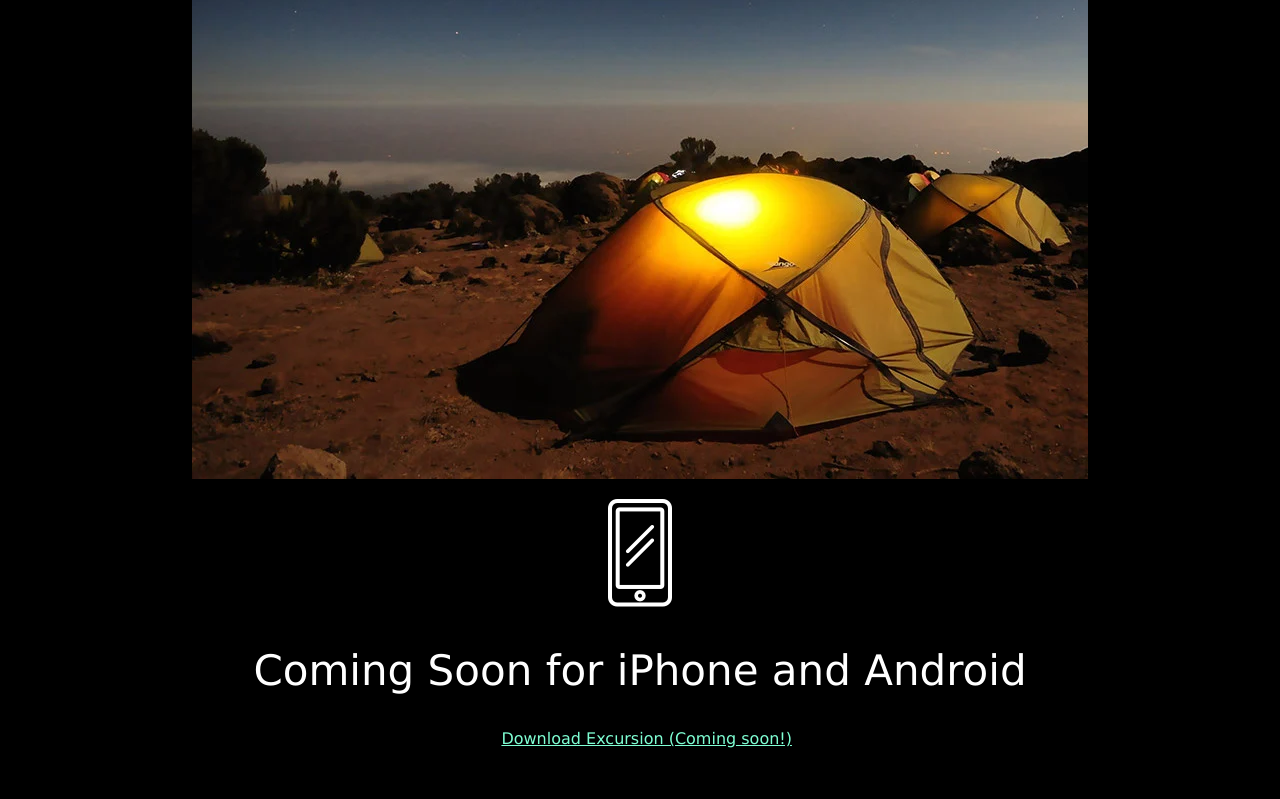
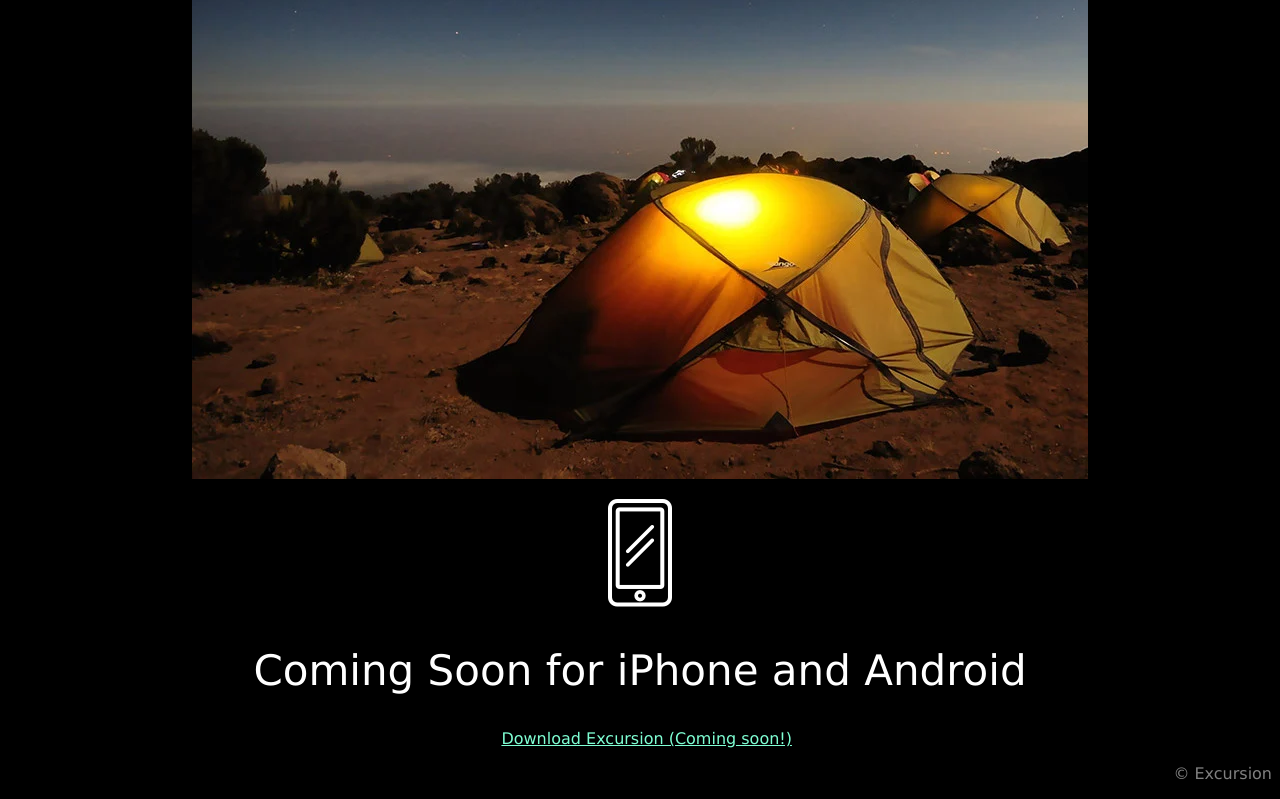
Before and after one commit to anna-ne/excursion, a plain HTML site: page index.html in a window 1280 px wide. Shown: the part 533-1332 px from the top of the page. Before the commit the page ends 1297 px from the top, so only its background shows below. Drawn offline with Linux system fonts and the light colour scheme.

Commit message:
Add footer

```diff
--- a/index.html
+++ b/index.html
@@ -20,6 +20,7 @@
         <p><img src="resources/images/phone.webp"></p>
         <h2 class="header--secondary">Coming Soon for iPhone and Android</h2>
         <p>><a class="link--cta" href="http://">Download Excursion (Coming soon!)</a></p>
+        <p class="footer--copyright">© Excursion</p>
     </body>
 
 
--- a/resources/css/style.css
+++ b/resources/css/style.css
@@ -23,6 +23,13 @@ body{
     color: gray;
 }
 
+/*FOOTER*/
+
+.footer--copyright{
+    text-align: right;
+    color: gray;
+}
+
 /*LINKS*/
 
 .link--cta{
```
